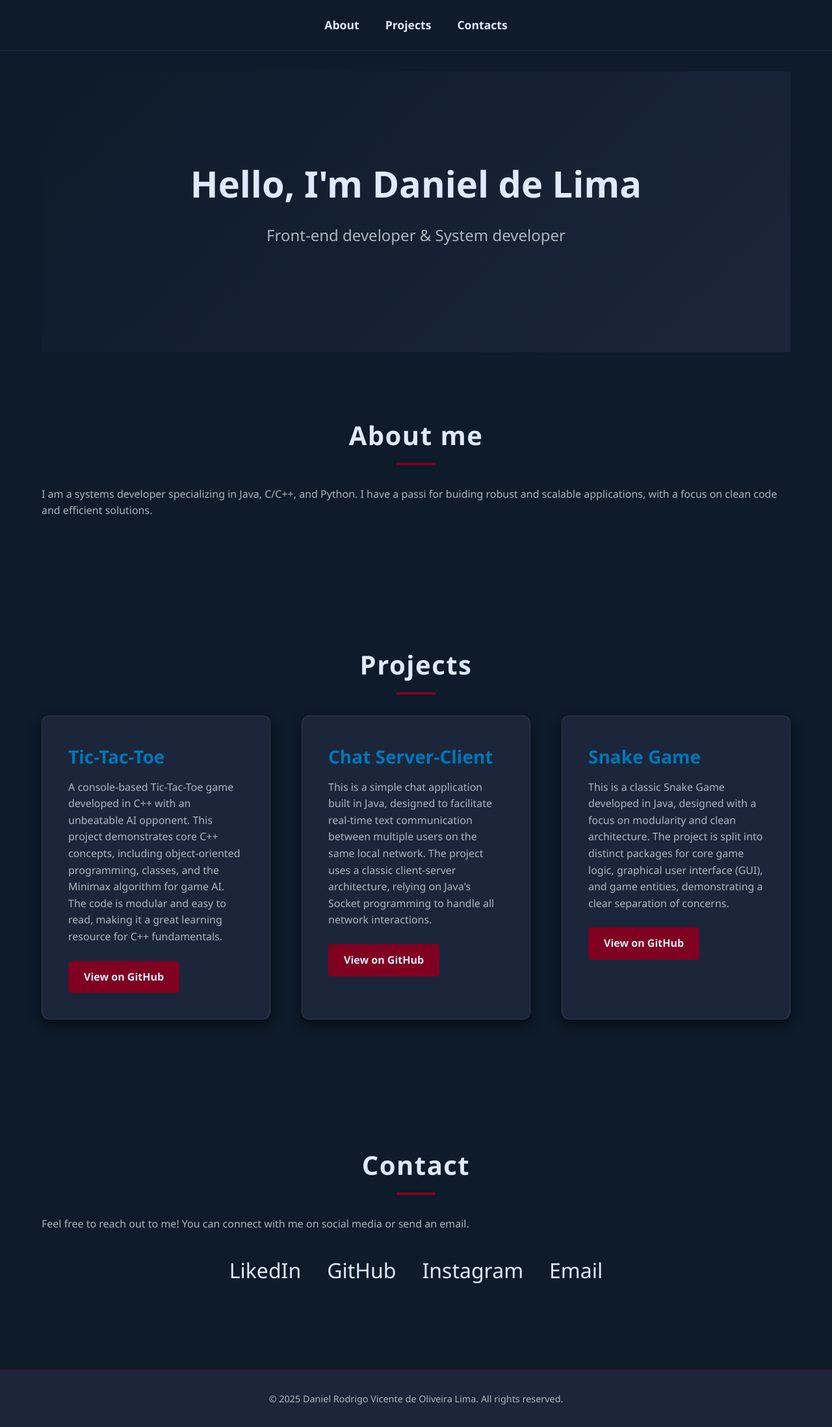
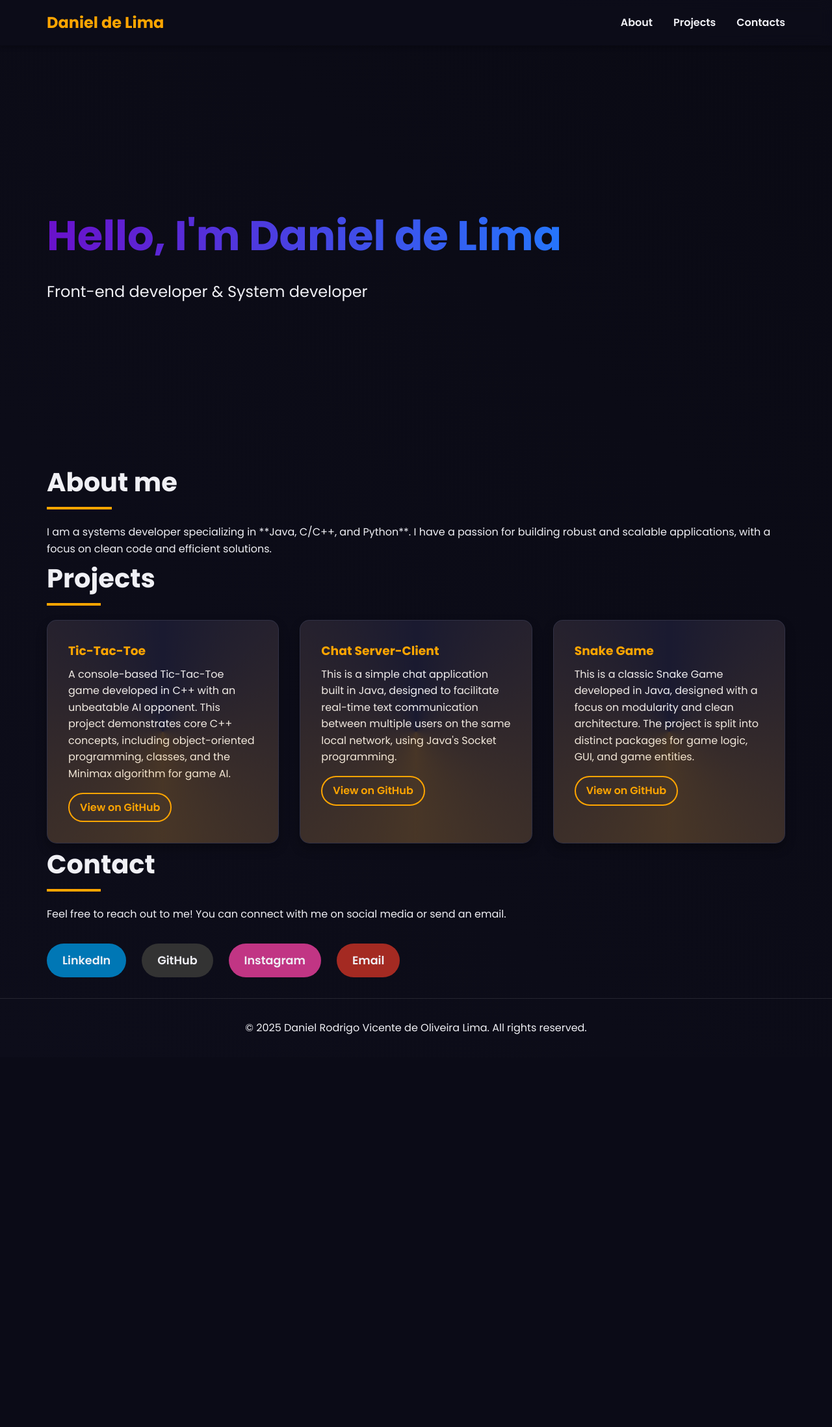
Before and after one commit to danieldelimax/danieldelimax.github.io, a PHP site: page / in a window 1280 px wide. Shown: the whole page at 65% size. After the commit the page ends 1592 px from the top, so only its background shows below. Run offline with PHP 8.4, Linux system fonts and the light colour scheme.

Commit message:
Updating

```diff
--- a/css/style.css
+++ b/css/style.css
@@ -1,18 +1,16 @@
-/* Global Variables and Base Styles */
 :root {
-    --primary-color: #0077b6;   /* Um azul profundo e vibrante */
-    --accent-color: #800020;    /* Um vermelho grená para destaque */
-    --background-color: #0d1b2a;/* Azul escuro quase preto */
-    --card-bg-color: #1b263b;   /* Um azul escuro intermediário para os cards */
-    --text-color: #e0eaff;      /* Azul claro para o texto */
-    --light-text-color: #adb5bd;/* Cinza claro para texto secundário */
-    --shadow-color: rgba(0, 0, 0, 0.5);
+    --primary-color: #6a11cb;
+    --secondary-color: #2575fc;
+    --background-color: #0d0d1a;
+    --text-color: #f0f0f5;
+    --card-bg: #1a1a30;
+    --accent-color: #ffa500;
 }
 
 * {
-    box-sizing: border-box;
     margin: 0;
     padding: 0;
+    box-sizing: border-box;
 }
 
 html {
@@ -20,212 +18,288 @@ html {
 }
 
 body {
-    font-family: 'Segoe UI', Tahoma, Geneva, Verdana, sans-serif;
+    font-family: 'Poppins', sans-serif;
+    background: linear-gradient(45deg, var(--background-color), #0a0a14);
+    color: var(--text-color);
     line-height: 1.6;
-    background-color: var(--background-color);
-    color: var(--text-color);
+    overflow-x: hidden;
 }
 
-a {
-    color: var(--primary-color);
-    text-decoration: none;
-    transition: color 0.3s ease, transform 0.2s ease-in-out;
+.container {
+    max-width: 1200px;
+    margin: 0 auto;
+    padding: 0 2rem;
 }
 
-a:hover {
+header {
+    background: rgba(13, 13, 26, 0.8);
+    backdrop-filter: blur(10px);
+    position: sticky;
+    top: 0;
+    z-index: 1000;
+    padding: 1rem 0;
+    box-shadow: 0 4px 6px rgba(0, 0, 0, 0.2);
+}
+
+header nav {
+    display: flex;
+    justify-content: space-between;
+    align-items: center;
+}
+
+.logo {
     color: var(--accent-color);
+    font-size: 1.5rem;
+    font-weight: 700;
+    text-decoration: none;
+    transition: transform 0.3s ease;
+}
+
+.logo:hover {
     transform: scale(1.05);
 }
 
-h1, h2, h3 {
-    color: var(--text-color);
+nav ul {
+    list-style: none;
+    display: flex;
+    gap: 2rem;
 }
 
-p {
-    color: var(--light-text-color);
+nav ul li a {
+    color: var(--text-color);
+    text-decoration: none;
+    font-weight: 600;
+    position: relative;
+    transition: color 0.3s ease;
 }
 
-ul {
-    list-style: none;
-    padding: 0;
-    margin: 0;
+nav ul li a::after {
+    content: '';
+    position: absolute;
+    width: 0;
+    height: 2px;
+    bottom: -5px;
+    left: 0;
+    background-color: var(--accent-color);
+    transition: width 0.3s ease-in-out;
 }
 
-/* Layout & Navigation */
-header {
-    background-color: var(--background-color);
-    padding: 1.5rem 0;
-    text-align: center;
-    position: sticky;
-    top: 0;
-    z-index: 100;
-    border-bottom: 1px solid var(--card-bg-color);
+nav ul li a:hover {
+    color: var(--accent-color);
 }
 
-nav ul {
-    display: flex;
-    justify-content: center;
-    gap: 2.5rem;
-}
-
-nav a {
-    color: var(--text-color);
-    font-weight: 600;
-    font-size: 1.1rem;
-    position: relative;
-}
-
-nav a::after {
-    content: '';
-    position: absolute;
-    bottom: -5px;
-    left: 0;
+nav ul li a:hover::after {
     width: 100%;
-    height: 2px;
-    background-color: var(--accent-color);
-    transform: scaleX(0);
-    transition: transform 0.3s ease;
-}
-
-nav a:hover::after {
-    transform: scaleX(1);
-}
-
-main {
-    padding: 2rem 5%;
 }
 
 section {
     padding: 6rem 0;
 }
 
+.hero-section {
+    min-height: 80vh;
+    display: flex;
+    flex-direction: column;
+    justify-content: center;
+    align-items: flex-start;
+}
+
+.hero-section h1 {
+    font-size: 4rem;
+    font-weight: 700;
+    background: linear-gradient(90deg, var(--primary-color), var(--secondary-color));
+    -webkit-background-clip: text;
+    -webkit-text-fill-color: transparent;
+}
+
+.hero-section p {
+    font-size: 1.5rem;
+    color: var(--text-color);
+    margin-top: 1rem;
+}
+
 h2 {
     font-size: 2.5rem;
-    text-align: center;
+    font-weight: 700;
     margin-bottom: 2rem;
     position: relative;
-    letter-spacing: 1.5px;
+    display: inline-block;
 }
 
 h2::after {
     content: '';
-    display: block;
-    width: 60px;
+    position: absolute;
+    width: 50%;
     height: 4px;
-    background-color: var(--accent-color);
-    margin: 10px auto 0;
+    background: var(--accent-color);
+    bottom: -10px;
+    left: 0;
+    transition: width 0.3s ease;
 }
 
-/* Components */
-#hero {
-    text-align: center;
-    padding: 8rem 0;
-    background: linear-gradient(135deg, var(--background-color), var(--card-bg-color));
-}
-
-#hero h1 {
-    font-size: 3.5rem;
-    margin-bottom: 1rem;
-    font-weight: bold;
-    color: var(--text-color);
-}
-
-#hero p {
-    font-size: 1.5rem;
-    color: var(--light-text-color);
-    margin-bottom: 2rem;
+h2:hover::after {
+    width: 100%;
 }
 
 .projects-grid {
     display: grid;
-    grid-template-columns: repeat(auto-fit, minmax(320px, 1fr));
-    gap: 3rem;
+    grid-template-columns: repeat(auto-fit, minmax(300px, 1fr));
+    gap: 2rem;
 }
 
 .project-card {
-    background-color: var(--card-bg-color);
-    padding: 2.5rem;
-    border-radius: 12px;
-    box-shadow: 0 8px 16px var(--shadow-color);
-    transition: transform 0.4s cubic-bezier(0.25, 0.46, 0.45, 0.94), box-shadow 0.4s cubic-bezier(0.25, 0.46, 0.45, 0.94);
+    background-color: var(--card-bg);
+    padding: 2rem;
+    border-radius: 15px;
     border: 1px solid rgba(255, 255, 255, 0.1);
+    box-shadow: 0 8px 16px rgba(0, 0, 0, 0.3);
+    transition: transform 0.4s ease, box-shadow 0.4s ease;
+    overflow: hidden;
+    position: relative;
+}
+
+.project-card::before {
+    content: '';
+    position: absolute;
+    top: -50%;
+    left: -50%;
+    width: 200%;
+    height: 200%;
+    background: conic-gradient(transparent, var(--accent-color), transparent);
+    transform: rotate(0deg);
+    transition: transform 1s ease-in-out;
+    opacity: 0.2;
 }
 
 .project-card:hover {
-    transform: translateY(-15px);
-    box-shadow: 0 12px 24px var(--shadow-color);
+    transform: translateY(-10px);
+    box-shadow: 0 12px 24px rgba(0, 0, 0, 0.5);
+}
+
+.project-card:hover::before {
+    transform: rotate(360deg);
 }
 
 .project-card h3 {
-    color: var(--primary-color);
-    margin-bottom: 0.75rem;
-    font-size: 1.75rem;
+    color: var(--accent-color);
+    margin-bottom: 0.5rem;
 }
 
-.project-card p {
-    font-size: 1rem;
-    margin-bottom: 1.5rem;
+.card-link {
+    display: inline-block;
+    margin-top: 1rem;
+    color: var(--accent-color);
+    text-decoration: none;
+    font-weight: 600;
+    border: 2px solid var(--accent-color);
+    padding: 0.5rem 1rem;
+    border-radius: 25px;
+    transition: background-color 0.3s ease, color 0.3s ease;
 }
 
-.project-card a {
-    display: inline-block;
-    padding: 0.75rem 1.5rem;
+.card-link:hover {
     background-color: var(--accent-color);
-    color: var(--text-color);
-    border-radius: 5px;
-    font-weight: bold;
-    transition: background-color 0.3s ease;
+    color: var(--card-bg);
 }
 
-.project-card a:hover {
-    background-color: #b3003b;
-    color: var(--text-color);
-}
-
-#contact .social-links {
+.social-links {
+    list-style: none;
     display: flex;
-    justify-content: center;
-    gap: 2.5rem;
+    flex-wrap: wrap;
+    gap: 1.5rem;
     margin-top: 2rem;
 }
 
-#contact .social-links a {
-    font-size: 2rem;
+.social-link {
+    display: inline-block;
     color: var(--text-color);
+    text-decoration: none;
+    font-size: 1.1rem;
+    font-weight: 600;
+    padding: 0.75rem 1.5rem;
+    border-radius: 30px;
+    transition: transform 0.3s ease, background-color 0.3s ease;
 }
 
-#contact .social-links a:hover {
-    color: var(--accent-color);
+.social-link.linkedin { background-color: #0077b5; }
+.social-link.github { background-color: #333; }
+.social-link.instagram { background-color: #C13584; }
+.social-link.email { background-color: #a42a22; }
+
+.social-link:hover {
+    transform: translateY(-5px) scale(1.05);
 }
 
-/* Footer */
 footer {
     text-align: center;
     padding: 2rem 0;
-    background-color: var(--card-bg-color);
-    border-top: 1px solid var(--accent-color);
-    font-size: 0.9rem;
+    border-top: 1px solid rgba(255, 255, 255, 0.1);
+    margin-top: 2rem;
 }
 
-/* Media Queries for Responsiveness */
-@media (max-width: 768px) {
-    nav ul {
-        flex-direction: column;
-        gap: 1rem;
-    }
-    nav a::after {
-        display: none;
-    }
-    #hero {
-        padding: 6rem 0;
-    }
-    #hero h1 {
-        font-size: 2.5rem;
-    }
-    h2 {
-        font-size: 2rem;
-    }
-    .projects-grid {
-        grid-template-columns: 1fr;
+.fade-in-up {
+    opacity: 0;
+    transform: translateY(20px);
+    animation: fadeInUp 1s ease forwards;
+}
+
+.slide-in-right {
+    opacity: 0;
+    transform: translateX(20px);
+    animation: slideInRight 1s ease forwards;
+}
+
+.slide-in-left {
+    opacity: 0;
+    transform: translateX(-20px);
+    animation: slideInLeft 1s ease forwards;
+}
+
+@keyframes fadeInUp {
+    to {
+        opacity: 1;
+        transform: translateY(0);
     }
 }
+
+@keyframes slideInRight {
+    to {
+        opacity: 1;
+        transform: translateX(0);
+    }
+}
+
+@keyframes slideInLeft {
+    to {
+        opacity: 1;
+        transform: translateX(0);
+    }
+}
+
+.delay-1 { animation-delay: 0.3s; }
+.delay-2 { animation-delay: 0.6s; }
+.delay-3 { animation-delay: 0.9s; }
+.delay-4 { animation-delay: 1.2s; }
+.delay-5 { animation-delay: 1.5s; }
+.delay-6 { animation-delay: 1.8s; }
+.delay-7 { animation-delay: 2.1s; }
+
+.particle {
+    position: absolute;
+    background-color: rgba(255, 255, 255, 0.1);
+    border-radius: 50%;
+    pointer-events: none;
+    animation: moveParticles 20s infinite ease-in-out;
+    z-index: -1;
+}
+
+@keyframes moveParticles {
+    0%, 100% {
+        transform: translateY(0) scale(1);
+        opacity: 1;
+    }
+    50% {
+        transform: translateY(50vh) scale(1.5);
+        opacity: 0.5;
+    }
+}
--- a/index.html
+++ b/index.html
@@ -1,15 +1,17 @@
 <!DOCTYPE html>
-<html lang="pt-br">
+<html lang="en">
 <head>
     <meta charset="UTF-8">
     <meta name="viewport" content="width=device-width, initial-scale=1.0">
     <title>Daniel de Lima</title>
     <link rel="stylesheet" href="css/style.css">
+    <link href="https://fonts.googleapis.com/css2?family=Poppins:wght@300;400;600;700&display=swap" rel="stylesheet">
     <script src="js/script.js" defer></script>
 </head>
 <body>
     <header>
-        <nav>
+        <nav class="container">
+            <a href="#" class="logo">Daniel de Lima</a>
             <ul>
                 <li><a href="#about">About</a></li>
                 <li><a href="#projects">Projects</a></li>
@@ -19,47 +21,45 @@
     </header>
 
     <main>
-        <section id="hero">
-            <h1>Hello, I'm Daniel de Lima</h1>
-            <p>Front-end developer & System developer</p>
+        <section id="hero" class="hero-section container">
+            <h1 class="fade-in-up">Hello, I'm Daniel de Lima</h1>
+            <p class="fade-in-up delay-1">Front-end developer & System developer</p>
         </section>
 
-        <section id="about">
-            <h2>About me</h2>
-            <p>I am a systems developer specializing in Java, C/C++, and Python. I have a passi for buiding robust and scalable applications, with a focus on clean code and efficient solutions. </p>
+        <section id="about" class="about-section container">
+            <h2 class="slide-in-right">About me</h2>
+            <p class="slide-in-right delay-2">I am a systems developer specializing in **Java, C/C++, and Python**. I have a passion for building robust and scalable applications, with a focus on clean code and efficient solutions.</p>
         </section>
 
-        <section id="projects">
-            <h2>Projects</h2>
+        <section id="projects" class="projects-section container">
+            <h2 class="slide-in-left">Projects</h2>
             <div class="projects-grid">
-                <div class="project-card">
+                <div class="project-card fade-in-up delay-3">
                     <h3>Tic-Tac-Toe</h3>
-                    <p>A console-based Tic-Tac-Toe game developed in C++ with an unbeatable AI opponent. This project demonstrates core C++ concepts, including object-oriented programming, classes, and the Minimax algorithm for game AI. The code is modular and easy to read, making it a great learning resource for C++ fundamentals.</p>
-                    <a href="https://github.com/danieldelimax/tic-tac-toe" target="_blank">View on GitHub</a>
+                    <p>A console-based Tic-Tac-Toe game developed in C++ with an unbeatable AI opponent. This project demonstrates core C++ concepts, including object-oriented programming, classes, and the Minimax algorithm for game AI.</p>
+                    <a href="https://github.com/danieldelimax/tic-tac-toe" target="_blank" class="card-link">View on GitHub</a>
                 </div>
-
-                <div class="project-card">
+                <div class="project-card fade-in-up delay-4">
                     <h3>Chat Server-Client</h3>
-                    <p>This is a simple chat application built in Java, designed to facilitate real-time text communication between multiple users on the same local network. The project uses a classic client-server architecture, relying on Java's Socket programming to handle all network interactions.</p>
-                    <a href="https://github.com/danieldelimax/Chat-Application" target="_blank">View on GitHub</a>
+                    <p>This is a simple chat application built in Java, designed to facilitate real-time text communication between multiple users on the same local network, using Java's Socket programming.</p>
+                    <a href="https://github.com/danieldelimax/Chat-Application" target="_blank" class="card-link">View on GitHub</a>
                 </div>
-
-                <div class="project-card">
+                <div class="project-card fade-in-up delay-5">
                     <h3>Snake Game</h3>
-                    <p>This is a classic Snake Game developed in Java, designed with a focus on modularity and clean architecture. The project is split into distinct packages for core game logic, graphical user interface (GUI), and game entities, demonstrating a clear separation of concerns.</p>
-                    <a href="https://github.com/danieldelimax/Snake-game" target="_blank">View on GitHub</a>
+                    <p>This is a classic Snake Game developed in Java, designed with a focus on modularity and clean architecture. The project is split into distinct packages for game logic, GUI, and game entities.</p>
+                    <a href="https://github.com/danieldelimax/Snake-game" target="_blank" class="card-link">View on GitHub</a>
                 </div>
             </div>
         </section>
 
-        <section id="contact">
-            <h2>Contact</h2>
-            <p>Feel free to reach out to me! You can connect with me on social media or send an email.</p>
-            <ul class="social-links">
-                <li><a href="https://www.linkedin.com/in/daniel-rodrigo-vicente-de-oliveira-lima-101809345/">LikedIn</a></li>
-                <li><a href="https://github.com/danieldelimax">GitHub</a></li>
-                <li><a href="https://instagram.com/oxlimaa">Instagram</a></li>
-                <li><a href="mailto:danielrodrigovolima@icloud.com">Email</a></li>
+        <section id="contact" class="contact-section container">
+            <h2 class="slide-in-right">Contact</h2>
+            <p class="slide-in-right delay-6">Feel free to reach out to me! You can connect with me on social media or send an email.</p>
+            <ul class="social-links fade-in-up delay-7">
+                <li><a href="https://www.linkedin.com/in/daniel-rodrigo-vicente-de-oliveira-lima-101809345/" target="_blank" class="social-link linkedin">LinkedIn</a></li>
+                <li><a href="https://github.com/danieldelimax" target="_blank" class="social-link github">GitHub</a></li>
+                <li><a href="https://instagram.com/oxlimaa" target="_blank" class="social-link instagram">Instagram</a></li>
+                <li><a href="mailto:danielrodrigovolima@icloud.com" class="social-link email">Email</a></li>
             </ul>
         </section>
     </main>
```
Also changed, not shown: js/script.js (+13 -11 lines).
